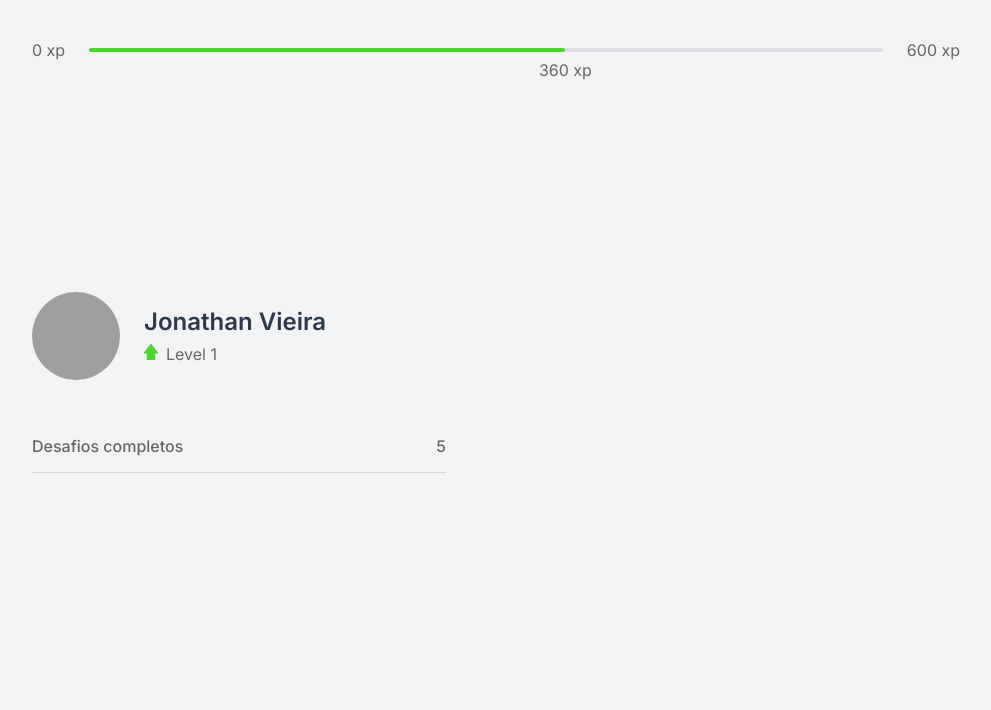
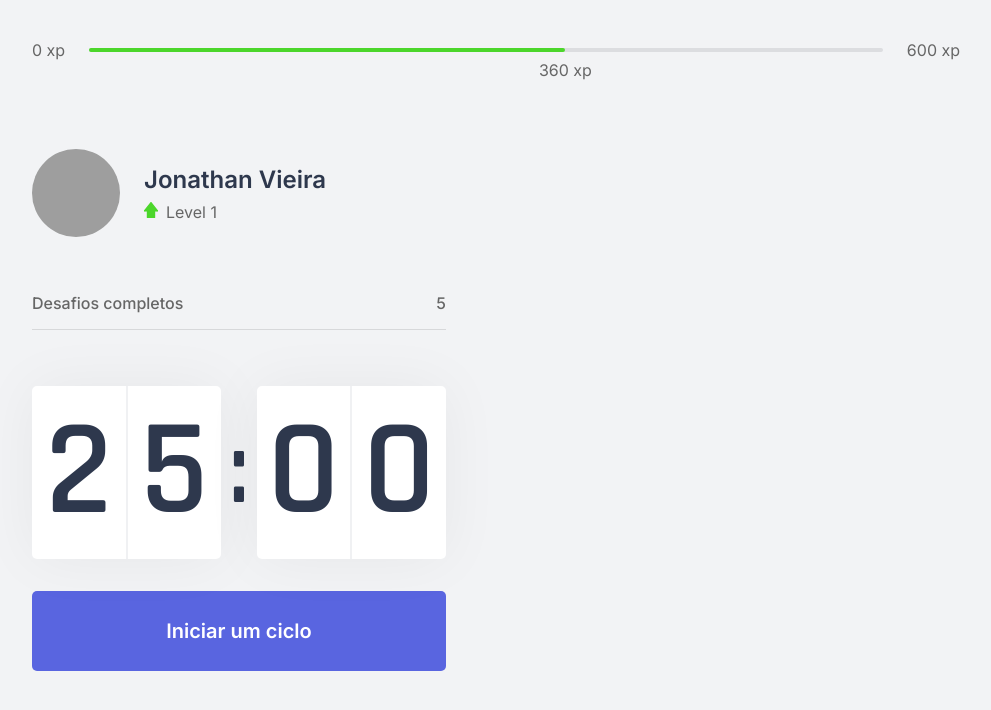
Before and after one commit to jvieiradev/moveit-next, a Next.js app: page / in a window 1280 px wide. Shown: the top 710 px of the page, without its empty margins (144-1135 px from the left). Built offline with nearby package versions, Linux system fonts and the light colour scheme; grey boxes are pictures that could not be loaded.

Commit message:
[add] - Countdown Component
Construction of the countdown component.

```diff
--- /dev/null
+++ b/src/components/Countdown.tsx
@@ -0,0 +1,22 @@
+import styles from '../styles/components/Countdown.module.css';
+
+export function Countdown() {
+  return (
+    <div>
+      <div className={styles.countdownContainer}>
+        <div>
+          <span>2</span>
+          <span>5</span>
+        </div>
+        <span>:</span>
+        <div>
+          <span>0</span>
+          <span>0</span>
+        </div>
+      </div>
+      <button type="button" className={styles.countdownButton}>
+        Iniciar um ciclo
+      </button>
+    </div>
+  );
+}
--- a/src/pages/_document.tsx
+++ b/src/pages/_document.tsx
@@ -5,6 +5,8 @@
     return (
       <Html>
         <Head>
+          <link rel='shortcut icon' href="favicon.png" type="image/png" />
+
           <link rel="preconnect" href="https://fonts.gstatic.com" />
           <link href="https://fonts.googleapis.com/css2?family=Inter:wght@400;500;600&family=Rajdhani:wght@600&display=swap" rel="stylesheet" />
         </Head>
--- a/src/pages/index.tsx
+++ b/src/pages/index.tsx
@@ -1,18 +1,25 @@
 import { CompletedChallenges } from '../components/CompletedChallenges';
+import { Countdown } from '../components/Countdown';
 import { ExperienceBar } from '../components/ExperienceBar';
 import { Profile } from '../components/Profile';
+
+import Head from 'next/head';
 
 import styles from '../styles/pages/Home.module.css';
 
 export default function Home() {
   return (
     <div className={styles.container}>
+    <Head>
+      <title>Inicio | move.it</title>
+    </Head>
     <ExperienceBar />
 
     <section>
       <div>
         <Profile />
         <CompletedChallenges />
+        <Countdown />
       </div>
       <div>
       </div>
--- /dev/null
+++ b/src/styles/components/Countdown.module.css
@@ -0,0 +1,63 @@
+.countdownContainer {
+  display: flex;
+  align-items: center;
+  font-family: Rajdhani;
+  font-weight: 600;
+  color: var(--title);
+}
+
+.countdownContainer > div {
+  flex: 1;
+
+  display: flex;
+  align-items: center;
+  justify-content: space-evenly;
+
+  background: var(--white);
+  box-shadow: 0 0 60px rgba(0, 0, 0, 0.05);
+  border-radius: 5px;
+  font-size: 8.5rem;
+  text-align: center;
+}
+
+.countdownContainer > div span {
+  flex: 1;
+}
+
+.countdownContainer > div span:first-child {
+  border-right: 1px solid #f0f1f3;
+}
+
+.countdownContainer > div span:last-child {
+  border-left: 1px solid #f0f1f3;
+}
+
+.countdownContainer > span {
+  font-size: 6.25rem;
+  margin: 0 0.5rem;
+}
+
+.countdownButton {
+  width: 100%;
+  height: 5rem;
+
+  margin-top: 2rem;
+
+  display: flex;
+  align-items: center;
+  justify-content: center;
+
+  border: 0;
+  border-radius: 5px;
+  background: var(--blue);
+  color: var(--white);
+
+  font-size: 1.25rem;
+  font-weight: 600;
+
+  transition: background-color 0.2s;
+}
+
+.countdownButton:hover {
+  background: var(--blue-dark);
+}
```
